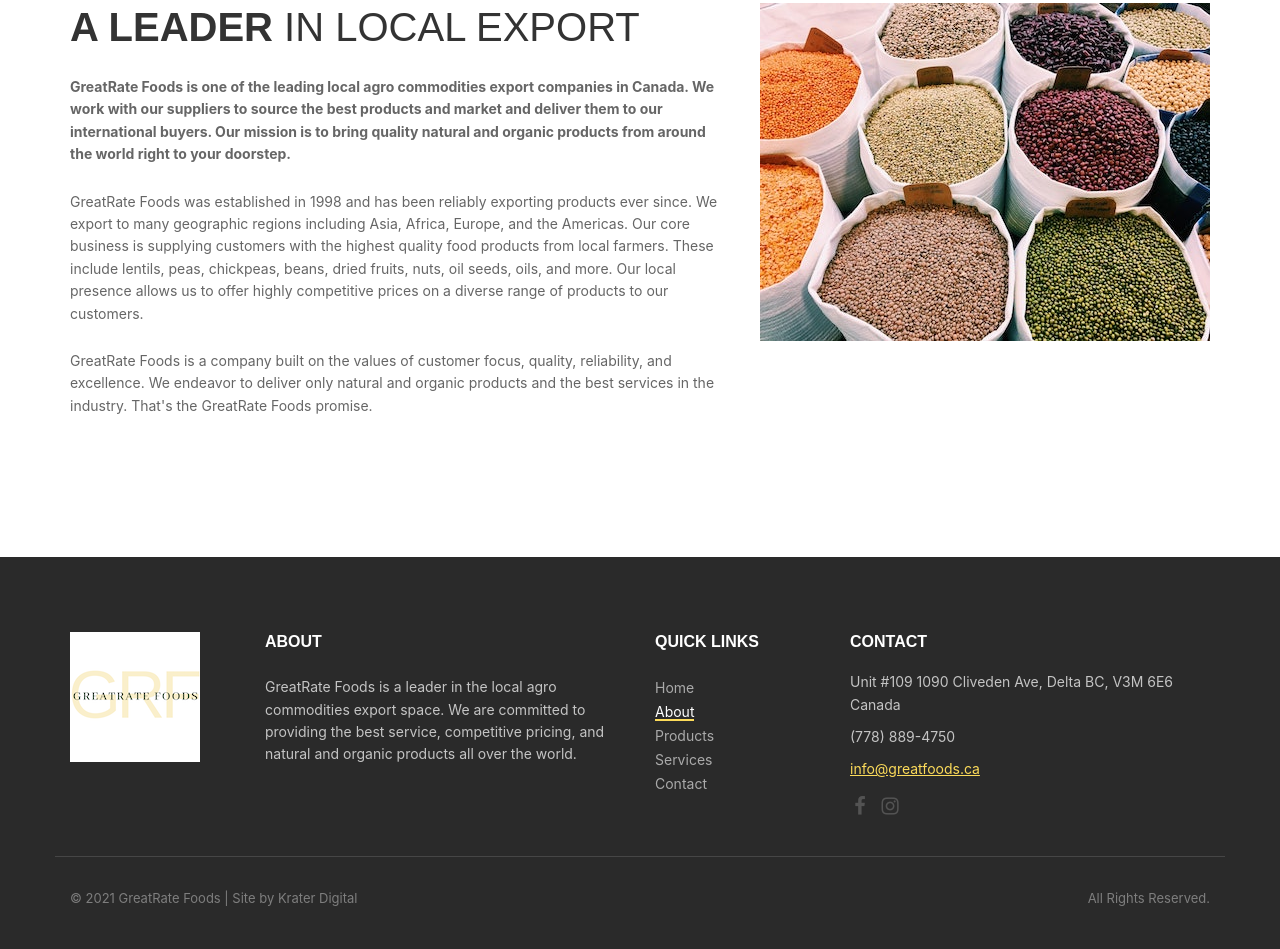
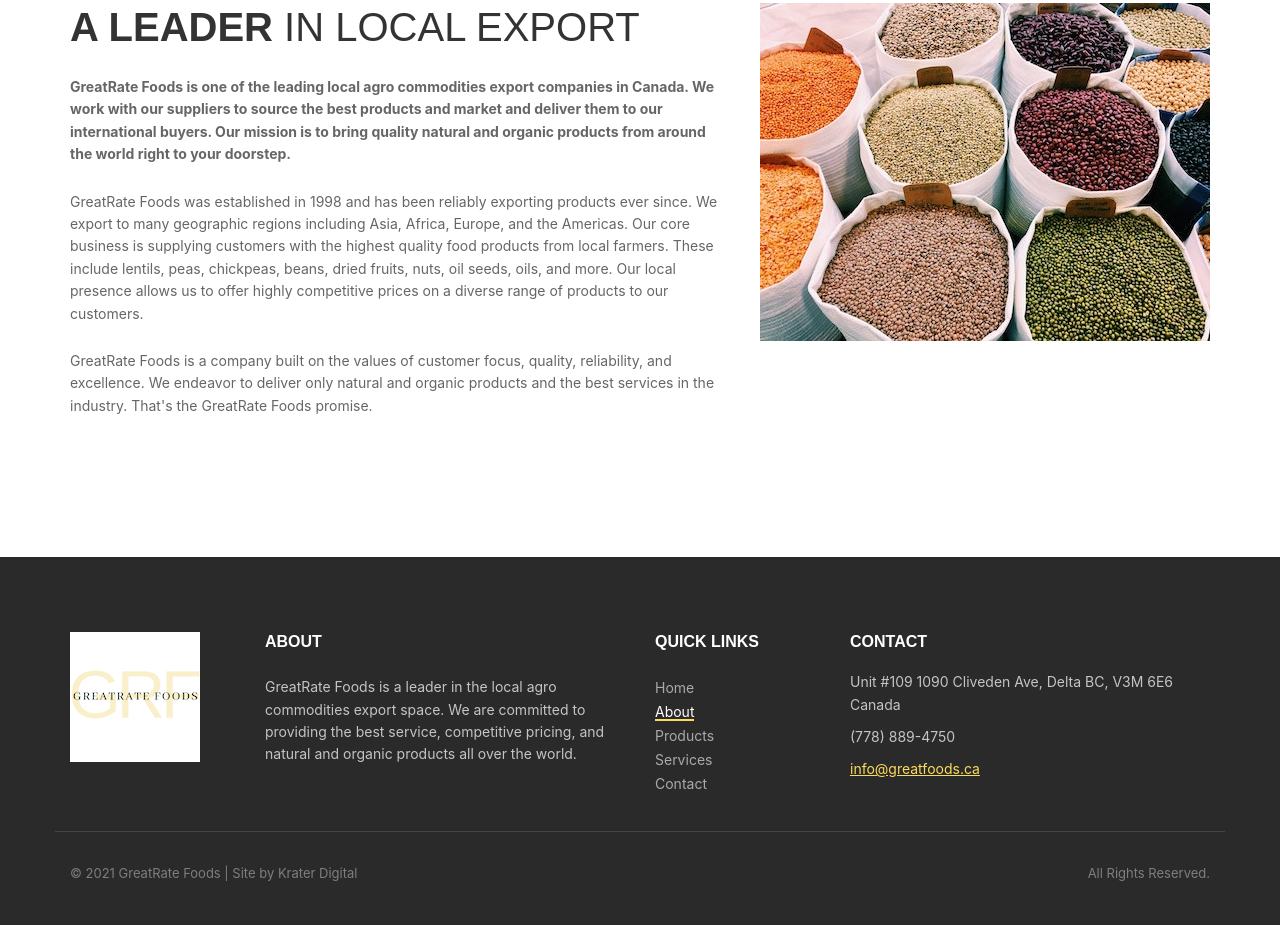
Before and after one commit to krahal/greatratefoods, a plain HTML site: page about.html in a window 1280 px wide. Shown: the part 612-1561 px from the top of the page. After the commit the page ends 1537 px from the top, so only its background shows below. Drawn offline with nearby package versions, Linux system fonts and the light colour scheme; some packages are replaced by stand-ins of ours.

Commit message:
remove social links

```diff
--- a/about.html
+++ b/about.html
@@ -274,12 +274,12 @@
 									</p>
 								</address>
 
-								<div class="social-btns">
-									<a href="https://www.facebook.com/Agrolink-Foods-109868000712957/" target="_blank"
+								<!-- <div class="social-btns">
+									<a href="" target="_blank"
 										rel="noopener"><i class="fontello-facebook"></i></a>
-									<a href="https://www.instagram.com/agrolinkfoods/" target="_blank" rel="noopener"><i
+									<a href="" target="_blank" rel="noopener"><i
 											class="fontello-instagram"></i></a>
-								</div>
+								</div> -->
 							</div>
 						</div>
 					</div>
```
Also changed, not shown: contact.html (+4 -4 lines), index.html (+4 -4 lines), products.html (+4 -4 lines), services.html (+4 -4 lines).
